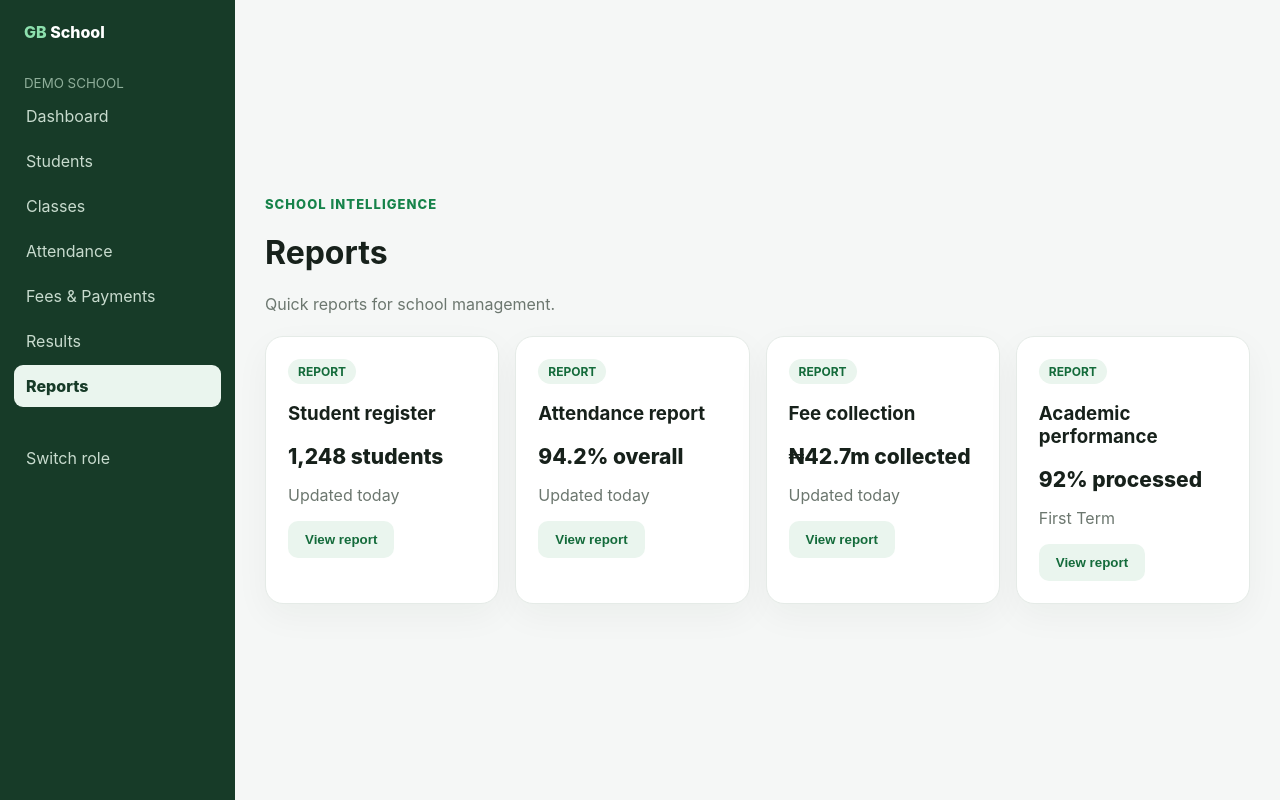
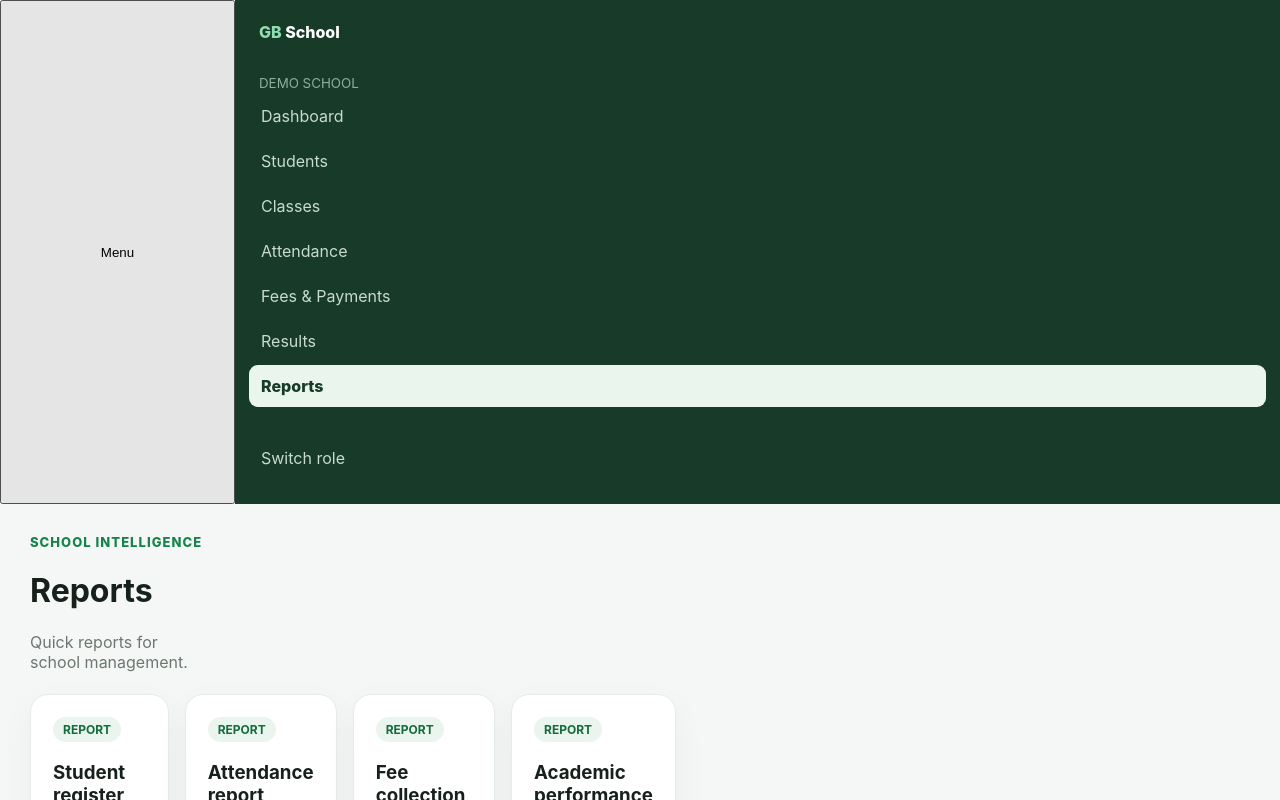
Before and after one commit to greenbasket-labs/GB-demo-school, a Next.js app: page /reports in a window 1280 px wide. Shown: the top 800 px of the page. Built offline with nearby package versions, Linux system fonts and the light colour scheme.

Commit message:
Add mobile sidebar navigation

```diff
--- a/app/components/Sidebar.tsx
+++ b/app/components/Sidebar.tsx
@@ -1,5 +1,6 @@
 'use client'
 
+import { useState } from 'react'
 import Link from 'next/link'
 import { usePathname } from 'next/navigation'
 
@@ -15,14 +16,20 @@ const links = [
 
 export default function Sidebar() {
   const pathname = usePathname()
+  const [open, setOpen] = useState(false)
 
-  return <aside className="side">
+  return <>
+    <button className="mobile-menu" onClick={() => setOpen(!open)} aria-label="Toggle navigation">
+      {open ? 'Close' : 'Menu'}
+    </button>
+    <aside className={`side ${open ? 'mobile-open' : ''}`}>
       <div className="brand">GB <span style={{color:'#fff'}}>School</span></div>
       <small style={{padding:'0 10px',color:'#8fae9a'}}>DEMO SCHOOL</small>
       {links.map(([label, href]) => {
         const active = pathname === href
-      return <Link className={active ? 'active' : ''} href={href} key={label}>{label}</Link>
+        return <Link className={active ? 'active' : ''} href={href} key={label} onClick={() => setOpen(false)}>{label}</Link>
       })}
-    <Link href="/login" style={{marginTop:30}}>Switch role</Link>
+      <Link href="/login" style={{marginTop:30}} onClick={() => setOpen(false)}>Switch role</Link>
     </aside>
+  </>
 }
```
Lines whose indentation alone changed are shown as unchanged.
